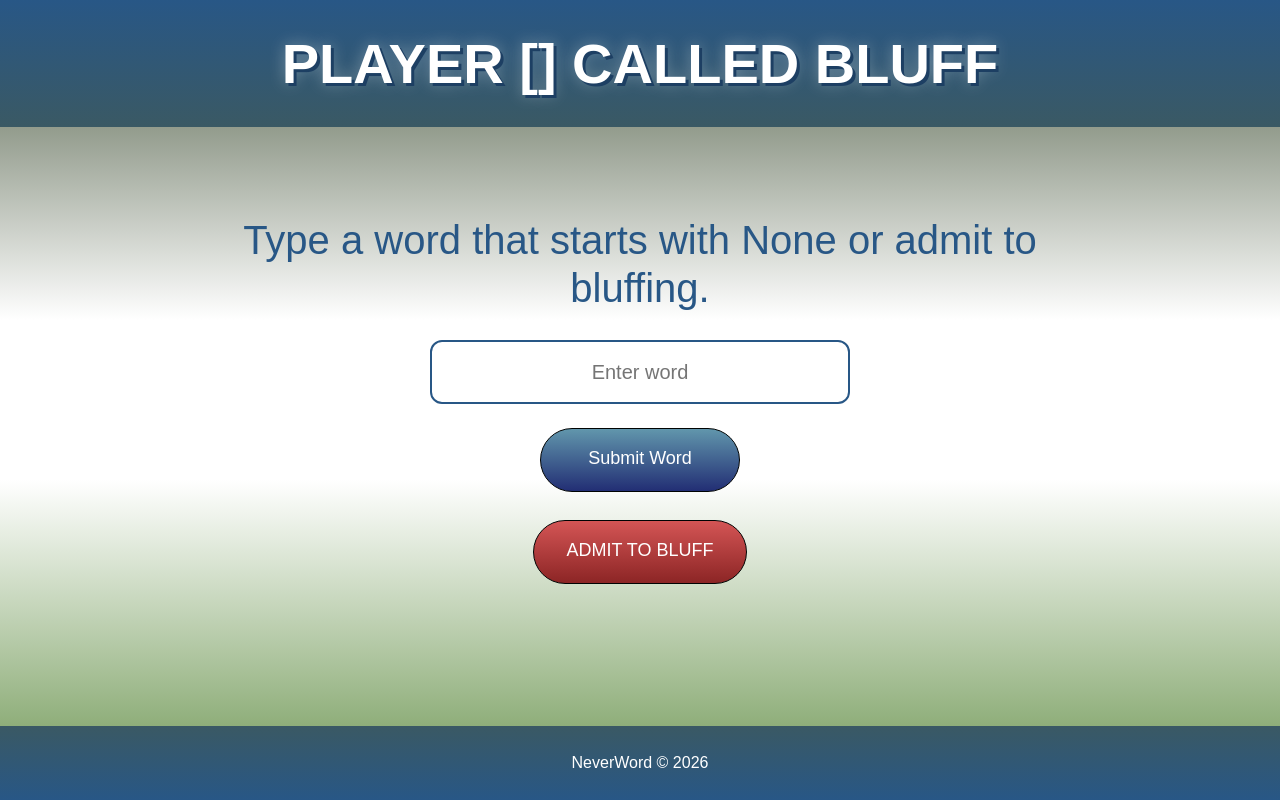
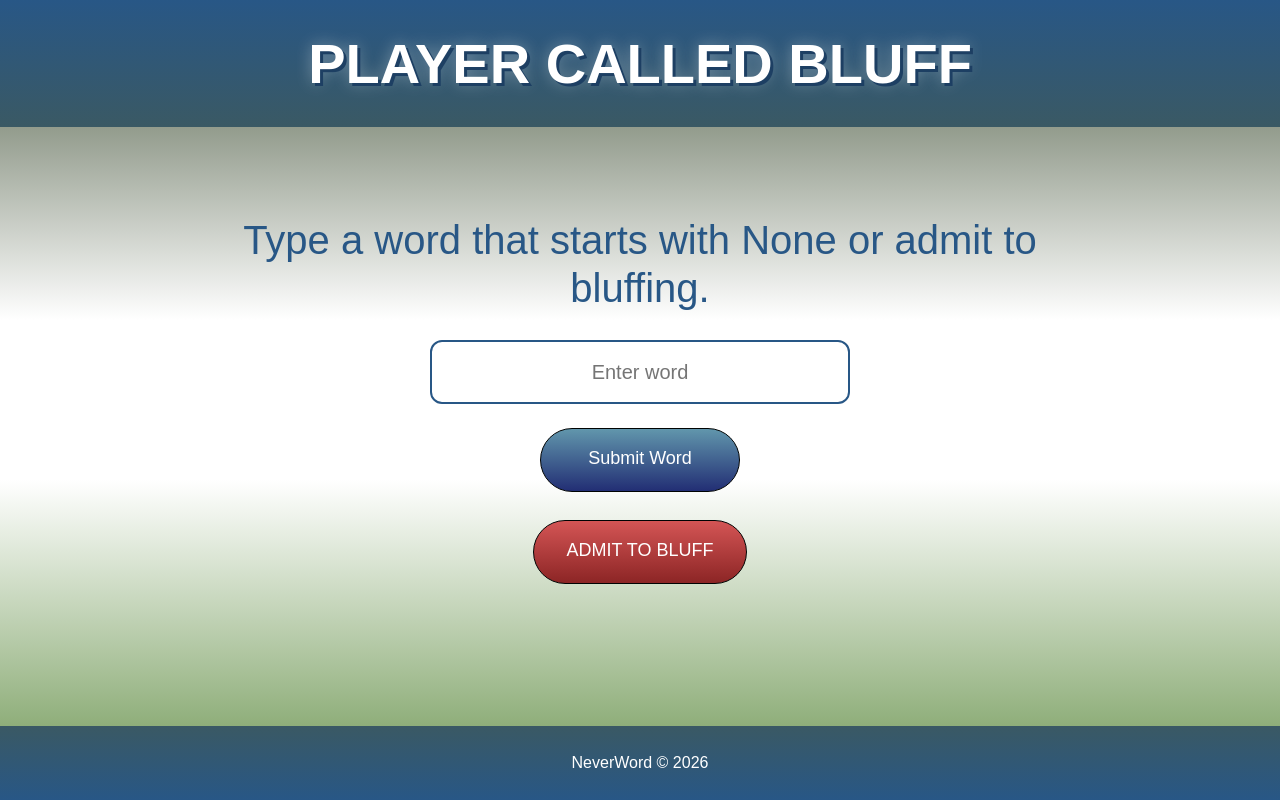
Before and after one commit to tmwonnacott/startup, a React (Vite) app: page /bluff-called in a window 1280 px wide. Built offline with nearby package versions, Linux system fonts and the light colour scheme.

Commit message:
it now says who called bluff on bluffcalled page

```diff
--- a/src/bluffcalled/bluffcalled.jsx
+++ b/src/bluffcalled/bluffcalled.jsx
@@ -6,11 +6,12 @@ export function BluffCalled() {
   const [word, setWord] = useState('');
   const { state } = useLocation();
   const currentLetters = state?.currentLetters ?? 'None';
+  const currentPlayer = state?.currentPlayer;
 
   return (
     <div className="bluff-page">
       <header className="bluff-called-header">
-        <h1>PLAYER [] CALLED BLUFF</h1>
+        <h1>PLAYER{currentPlayer ? ` ${currentPlayer} ` : ' '}CALLED BLUFF</h1>
       </header>
       <main>
         <h2>Type a word that starts with {currentLetters} or admit to bluffing.</h2>
--- a/src/start/start.jsx
+++ b/src/start/start.jsx
@@ -61,7 +61,7 @@ export function StartGame() {
         <p className="call-bluff">CALL BLUFF!</p>
         <Link
           to="/bluff-called"
-          state={{ currentLetters: currentLetters.join('') || 'None' }}
+          state={{ currentLetters: currentLetters.join('') || 'None', currentPlayer }}
           aria-label="Call bluff"
         >
           <img src="/BigRedButton.png" width="100" alt="Call bluff" />
```
